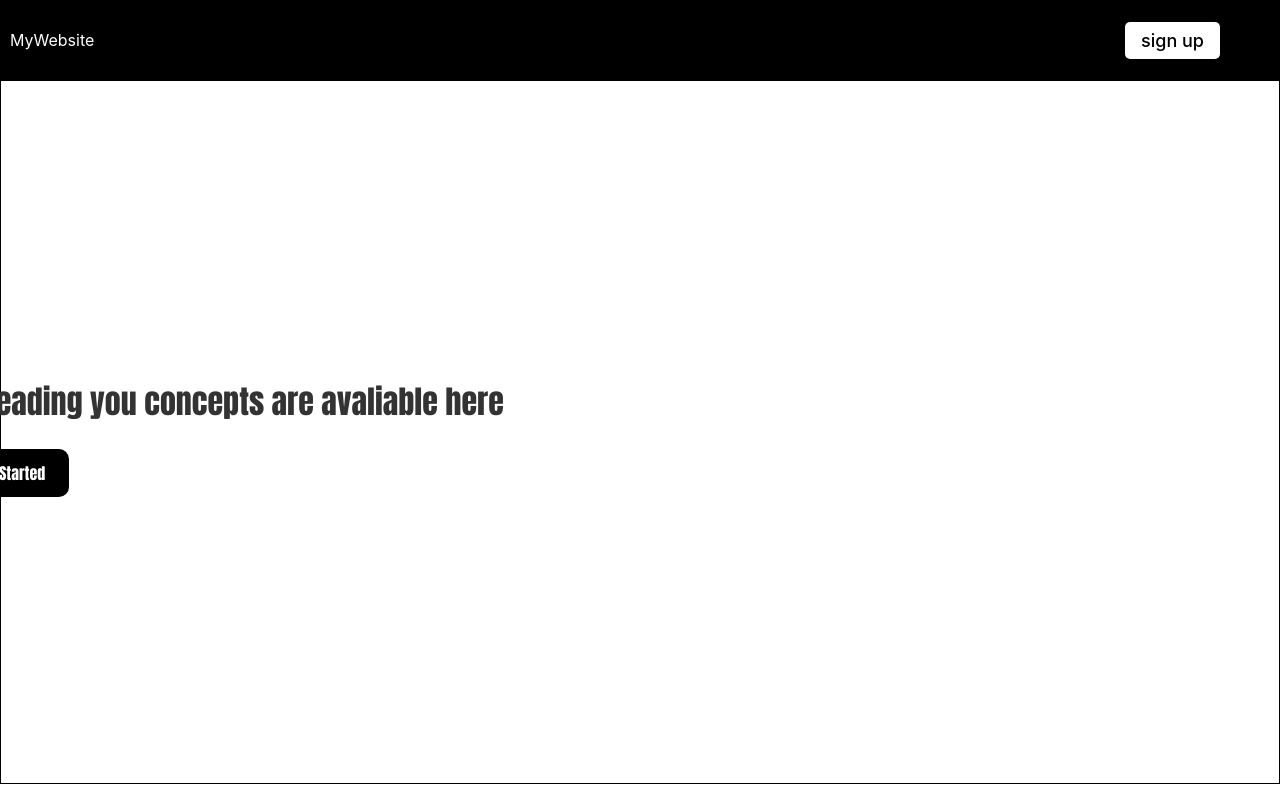
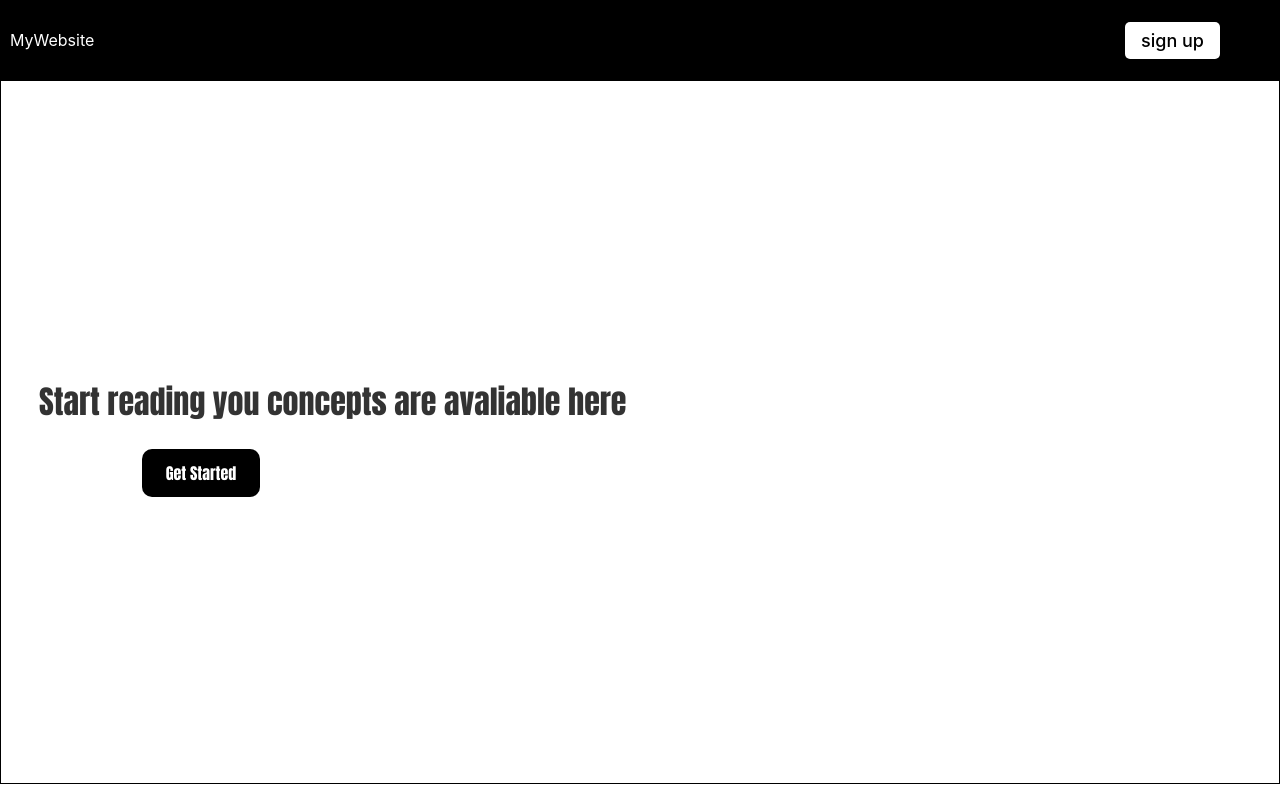
Before and after one commit to Kolarenuka2024/frontend, a React (Vite) app in the folder frontend/: page / in a window 1280 px wide. Built offline with nearby package versions, Linux system fonts and the light colour scheme.

Commit message:
add styles of signup(1)

```diff
--- a/frontend/src/styles/signup.css
+++ b/frontend/src/styles/signup.css
@@ -61,7 +61,7 @@ header button:hover {
   font-weight: bold;
   font-family: Impact, Haettenschweiler, 'Arial Narrow Bold', sans-serif;
   position: relative;
-  right: 430px;
+  right: 35%;
 }
 
 .container button {
@@ -75,7 +75,7 @@ header button:hover {
   cursor: pointer;
   transition: background-color 0.3s ease;
   position: relative;
-  right: 630px;
+  right: 50%;
 }
 
 .container button:hover {
```
